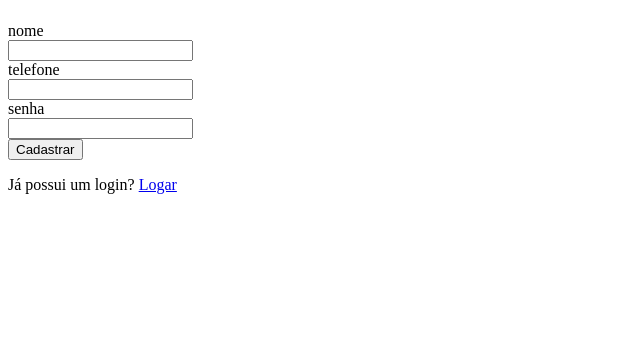
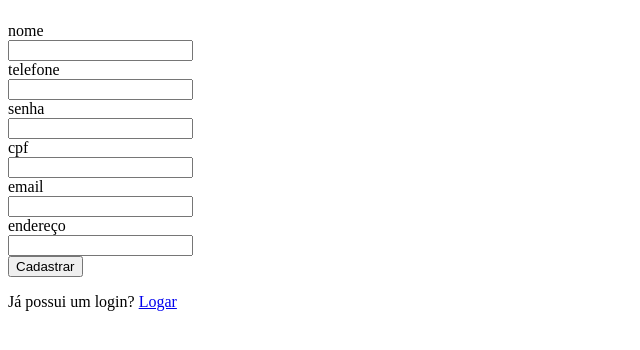
Before and after one commit to KelvynNeris/2ds_t2_blackshop, a Flask app: page /cadastro in a window 1280 px wide. Shown: the part 58-408 px from the top of the page, without its empty margins (0-640 px from the left). Run offline with Flask 3, Linux system fonts and the light colour scheme; parts of the project's set-up code (start-up, migrations or seed data) failed here and were passed over.

Commit message:
complementação dos inputs

```diff
--- a/BlackShop/templates/cadastro.html
+++ b/BlackShop/templates/cadastro.html
@@ -18,6 +18,17 @@
             senha<br>
             <input type="password" name="senha"><br>
 
+            cpf<br>
+            <input type="text" name="cpf"><br>
+
+            email<br>
+            <input type="email" name="email"><br>
+
+            endereço<br>
+            <input type="text" name="endereco"><br>
+
+
+
             <button type="submit">Cadastrar</button>
 
             <div class="textos">
```
